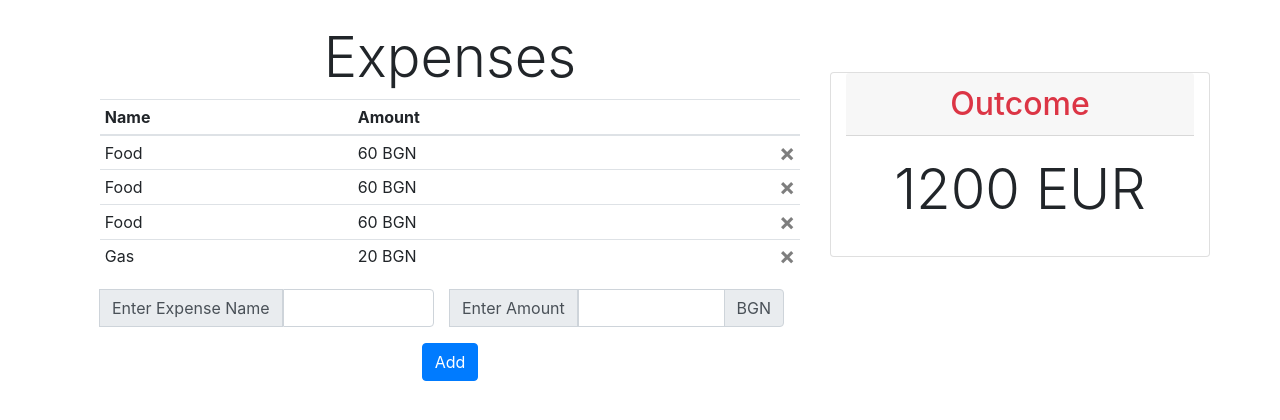
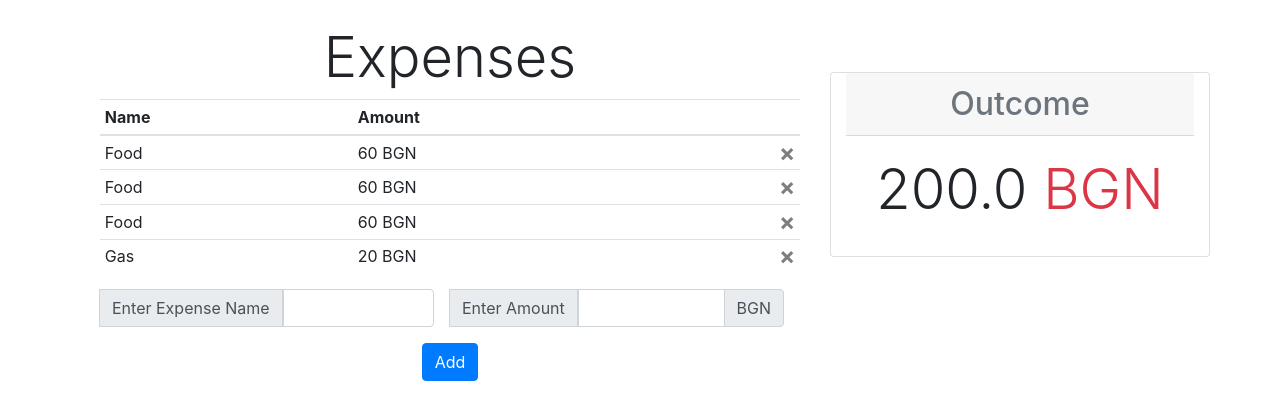
Before and after one commit to milensski/Finance-Tracker, a Flask app: page /home in a window 1280 px wide. Shown: the part 56-476 px from the top of the page. Run offline with Flask 2, Linux system fonts and the light colour scheme; a user stored in the database is signed in; data comes from the database, SQL or seed files in the repository; both versions use the stored data as it was after the commit; parts of the project's set-up code (start-up, migrations or seed data) failed here and were passed over; some libraries are stand-ins or nearby versions.

Commit message:
added feature

```diff
--- a/financetracker/templates/home.html
+++ b/financetracker/templates/home.html
@@ -48,6 +48,7 @@
                         <div class="input-group-append">
                             <span class="input-group-text">BGN</span>
                         </div>
+
                     </div>
 
 
@@ -63,9 +64,9 @@
 
     <div class="card col-md-4 my-5 mh-100 h-50 d-inline-block">
 
-        <h2 class="card-header bd-title text-danger" align="center">Outcome</h2>
+        <h2 class="card-header bd-title text-secondary" align="center">Outcome</h2>
         <div class="card-body" align="center">
-            <h5 class="card-title display-4">1200 EUR</h5>
+            <h5 class="card-title display-4">{{ total }} <span class="text-danger">BGN</span></h5>
 
         </div>
 
--- a/financetracker/views.py
+++ b/financetracker/views.py
@@ -1,12 +1,10 @@
 from flask import Blueprint, render_template, request, flash, redirect, url_for
-from flask_login import  login_required, current_user
+from flask_login import login_required, current_user
+
+from . import db
 from .models import Expense
-from . import db
-import json
 
 views = Blueprint('views', __name__)
-
-
 
 
 @views.route('/home', methods=['GET', 'POST'])
@@ -16,30 +14,31 @@ def home():
         expense_name = request.form.get('expense_name')
         expense_amount = request.form.get('expense_amount')
 
-
-        if not expense_amount.isnumeric():
-            flash('Please enter a number!',category='error')
+        if type(float(expense_amount)) != float and type(int(expense_amount)) != int:
+            flash('Please enter a number!', category='error')
         elif len(expense_name) < 1:
-            flash('Expense is too short',category='error')
+            flash('Expense is too short', category='error')
         elif len(expense_amount) < 1:
-            flash('Expense is too short',category='error')
-        elif int(expense_amount) <= 0:
+            flash('Expense is too short', category='error')
+        elif float(expense_amount) <= 0:
             flash('Expense is can\'t be less than or equal to 0', category='error')
         else:
-            new_expense = Expense(expense_name=expense_name,expense_amount=expense_amount,user_id = current_user.id )
+            new_expense = Expense(expense_name=expense_name, expense_amount=expense_amount, user_id=current_user.id)
             db.session.add(new_expense)
             db.session.commit()
             flash('Expense added', category='success')
 
+    query = Expense.query.all()
+    total = 0
+    for expense in query:
+        if expense.user_id == current_user.id:
+            total += float(expense.expense_amount)
 
-
-
-    return render_template('home.html',user=current_user)
+    return render_template('home.html', user=current_user, total=total)
 
 
 @views.route('/delete/<int:id>', methods=['GET', 'POST'])
 def delete(id):
-
     expense = Expense.query.get(id)
     db.session.delete(expense)
     db.session.commit()
```
Also changed, not shown: financetracker/database.db.
